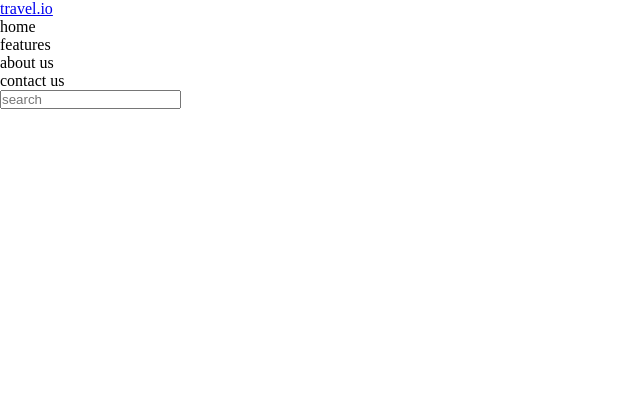
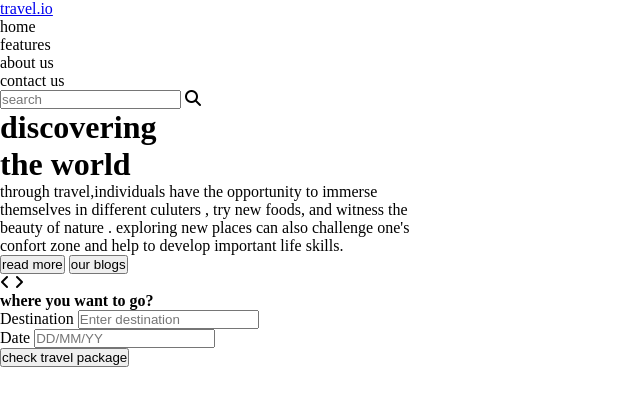
Before and after one commit to shivanijaiswar13/travelling-landing-page, a plain HTML site: page index.html in a window 1280 px wide. Shown: the whole page, without its empty margins (0-640 px from the left). Drawn offline with Linux system fonts and the light colour scheme.

Commit message:
structure

```diff
--- a/index.html
+++ b/index.html
@@ -5,9 +5,11 @@
     <meta name="viewport" content="width=device-width, initial-scale=1.0">
     <title>Document</title>
     <link rel="stylesheet" href="style.css">
+    <link rel="stylesheet" href="https://cdnjs.cloudflare.com/ajax/libs/font-awesome/6.7.2/css/all.min.css" integrity="sha512-Evv84Mr4kqVGRNSgIGL/F/aIDqQb7xQ2vcrdIwxfjThSH8CSR7PBEakCr51Ck+w+/U6swU2Im1vVX0SVk9ABhg==" crossorigin="anonymous" referrerpolicy="no-referrer" />
 </head>
 <body>
-    <nav class="nav_logo"> <a href="#">travel.io</a></nav>
+    <nav>
+    <div class="nav_logo"> <a href="#">travel.io</a></div>
     <ul class="nav_links">
         <li class="link">home</li>
         <li class="link">features</li>
@@ -16,6 +18,53 @@
     </ul>
     <div class="search_box">
         <input type="text" placeholder="search">
+        <i class="fa-solid fa-magnifying-glass"></i>
     </div>
+</nav>
+
+<div class="container">
+    <div class="left">
+        <div class="content">
+            <h1>discovering <br> the world</h1>
+            <p>
+                through travel,individuals have the opportunity to immerse <br>
+                themselves in different culuters , try new foods, and witness the <br>
+                beauty of nature . exploring new places can also challenge one's <br>
+                confort zone and help to develop important life skills.
+            </p>
+            <div class="btns">
+                <button class="read-more">read more</button>
+                <button class="our-blogs">our blogs</button>
+            </div>
+            <div class="chevrons">
+                <span class="chev_left">
+                    <i class="fa-solid fa-angle-left"></i>
+                </span>
+                <span class="chev_right">
+                    <i class="fa-solid fa-angle-right"></i>
+                </span>
+            </div>
+        </div>
+    </div>
+
+    <div class="right">
+        <form action="">
+            <h4>where you want to go?</h4>
+            <div class="form_group">
+                <label for="destination">Destination</label>
+                <input type="text" name="destination" placeholder="Enter destination">
+            </div>
+            <div class="form_group">
+                <label for="date">Date</label>
+                <input type="text" name="date" id="date" placeholder="DD/MM/YY">
+            </div>
+            <button type="submit">check travel package</button>
+        </form>
+    </div>
+    <div class="bottom_tracker">
+        <span></span>
+    </div>
+</div>
+
 </body>
 </html>
```
Also changed, not shown: style.css (line endings or trailing spaces).
